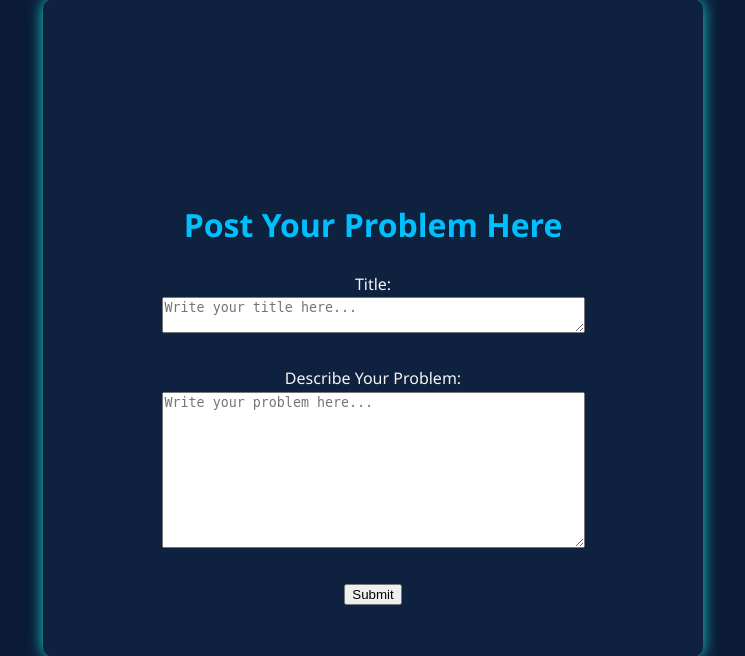
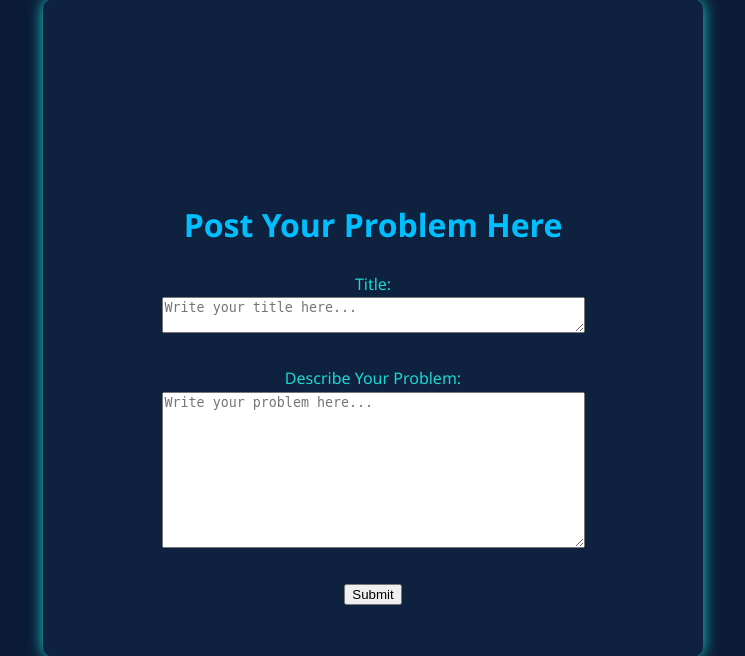
Before and after one commit to ConfirmedDead/lean-six-sigma, a PHP site: page /Lean-Six-Sigma/postProblemPage.php in a window 1280 px wide. Shown: the part 276-932 px from the top of the page, without its empty margins (267-1012 px from the left). Run offline with PHP 8.4, Linux system fonts and the light colour scheme; the visitor is signed in with stand-in values (Sample User, id 1).

Commit message:
style fix

```diff
--- a/css/index.css
+++ b/css/index.css
@@ -227,7 +227,7 @@ body {
     padding: 20px;
     margin-bottom: 25px;
     box-shadow: 0 0 10px rgba(0, 230, 216, 0.1);
-    color: #ffffff;
+    color: #1CD8D2;
     transition: transform 0.2s ease;
 }
 
@@ -498,7 +498,7 @@ body {
 
 .profile-container {
     background-color: #0E213F;
-    color: #F4F4F4;
+    color: #1CD8D2;
     padding: 50px 30px;
     margin: 275px auto 200px;
     max-width: 600px;
```
